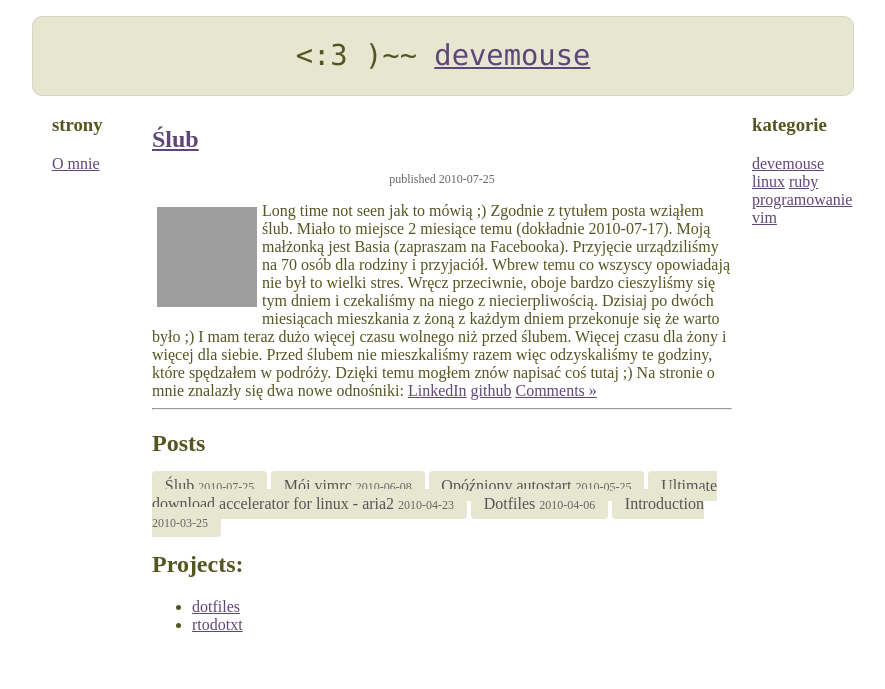
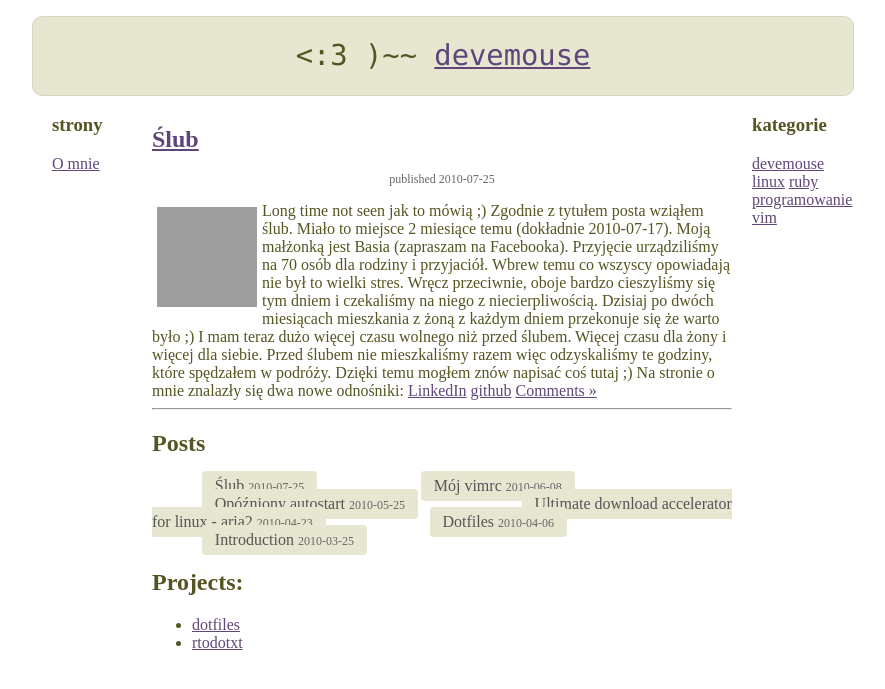
Before and after one commit to devemouse/devemouse.github.com, a Jekyll site: the page built from index.html, in a window 1280 px wide. Shown: the top 689 px of the page, without its empty margins (198-1083 px from the left). Built offline with Jekyll 4.4.1, drawn with Linux system fonts in a browser that asks for light colours; Markdown is read by kramdown in place of the engine named in the settings; grey boxes are pictures that could not be loaded.

Commit message:
playing with margin

```diff
--- a/css/default.css
+++ b/css/default.css
@@ -51,7 +51,7 @@ li.post {
 }
 
 .posts_list li {
-   margin: 0.8em 0;
+   margin: 0.8em 50px;
    display:inline;
   }
 
```
